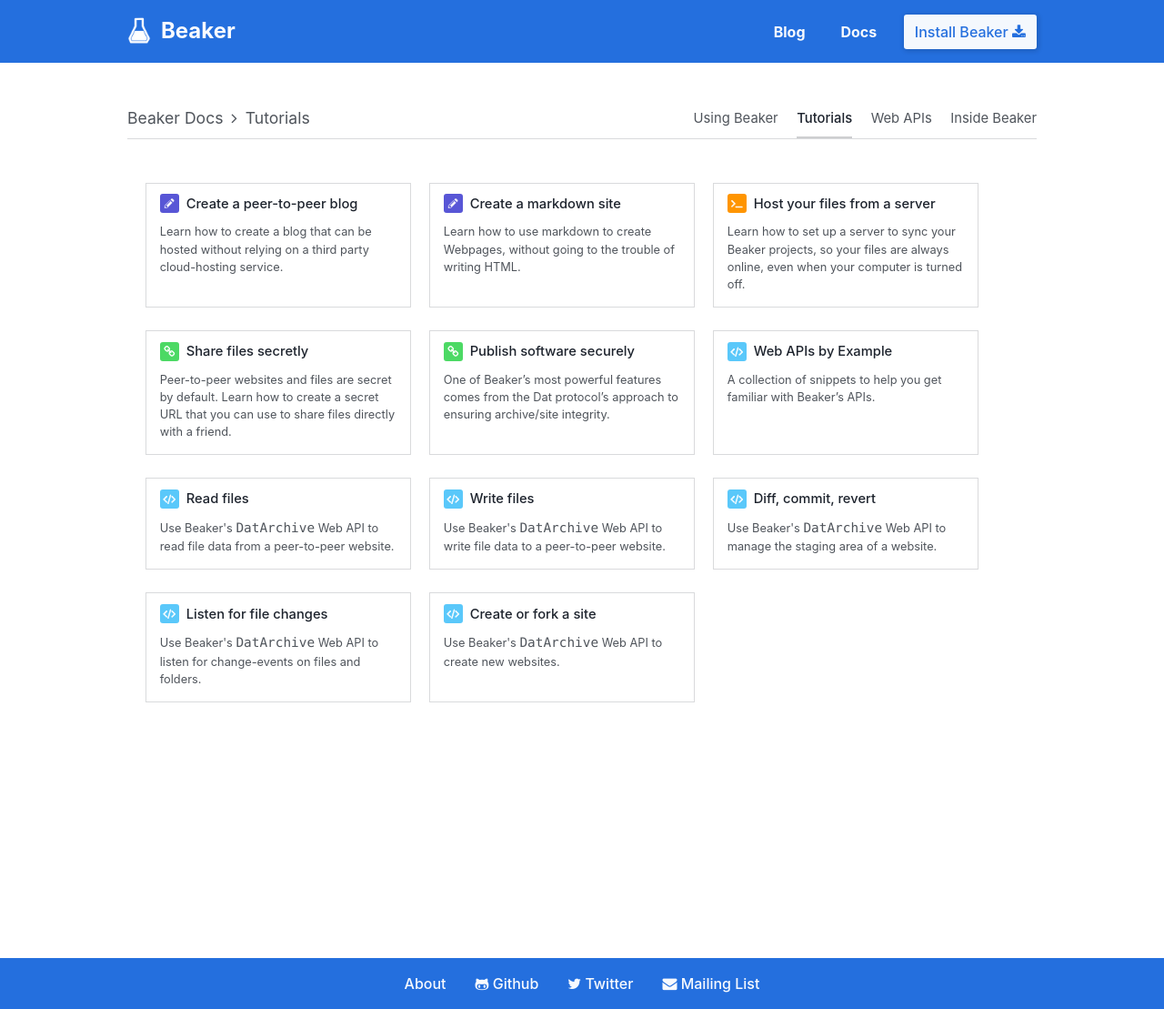
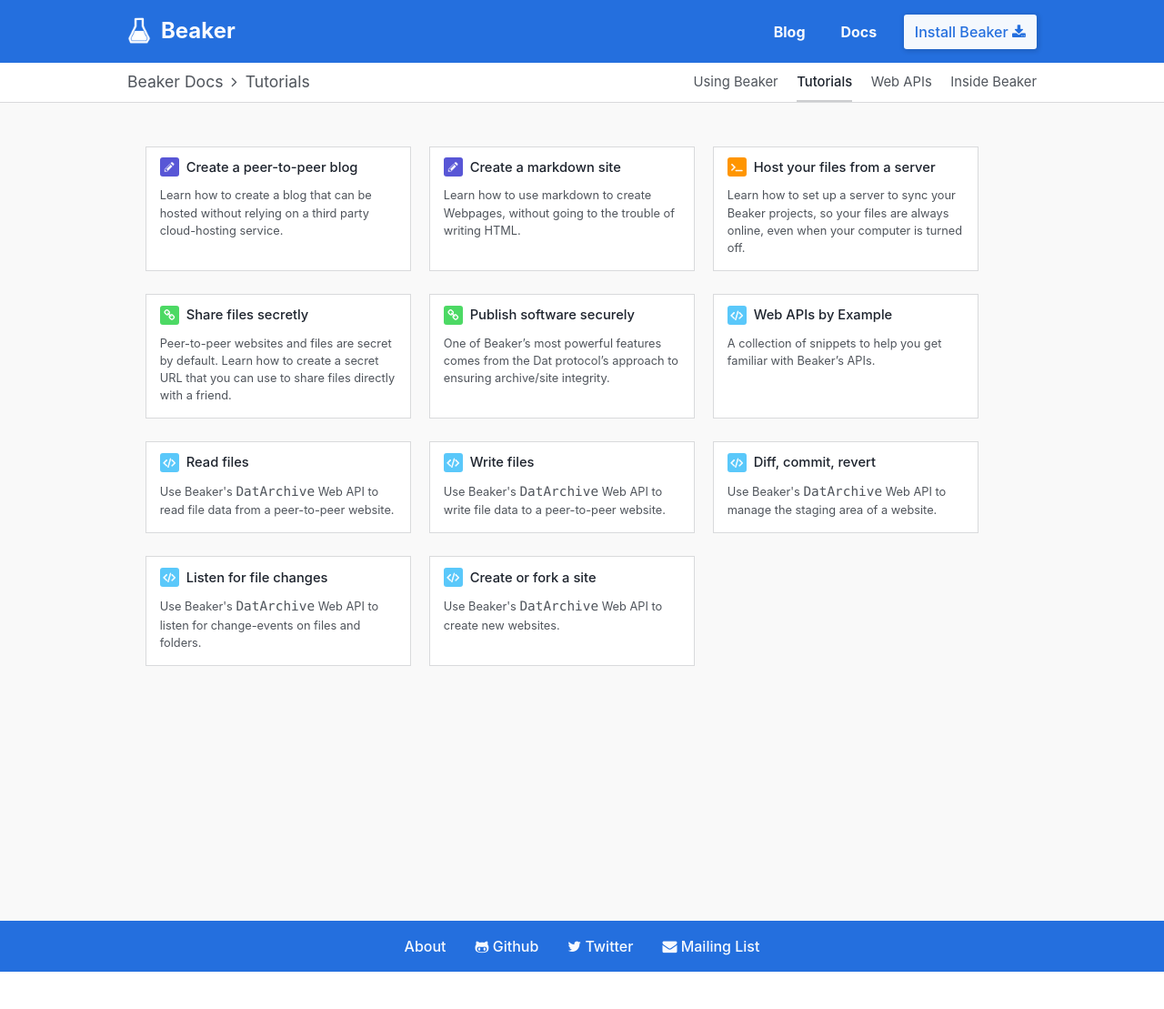
Before and after one commit to beakerbrowser/beakerbrowser.com, a Jekyll site: the page built from _docs/tutorials/index.md, in a window 1280 px wide. Shown: the whole page at 91% size. Built offline with Jekyll 4.4.1, drawn with Linux system fonts in a browser that asks for light colours; after the commit the page ends 1068 px from its top, so only the background shows below that.

Commit message:
Improvements to tutorial list

```diff
--- a/css/components/_tutorials-list.scss
+++ b/css/components/_tutorials-list.scss
@@ -11,6 +11,7 @@
   .tutorial {
     border: 1px solid $gray--mid;
     cursor: pointer;
+    background: #fff;
 
     a {
       display: block;
```
Also changed, not shown: _docs/tutorials/index.md (+1 -0 lines).
